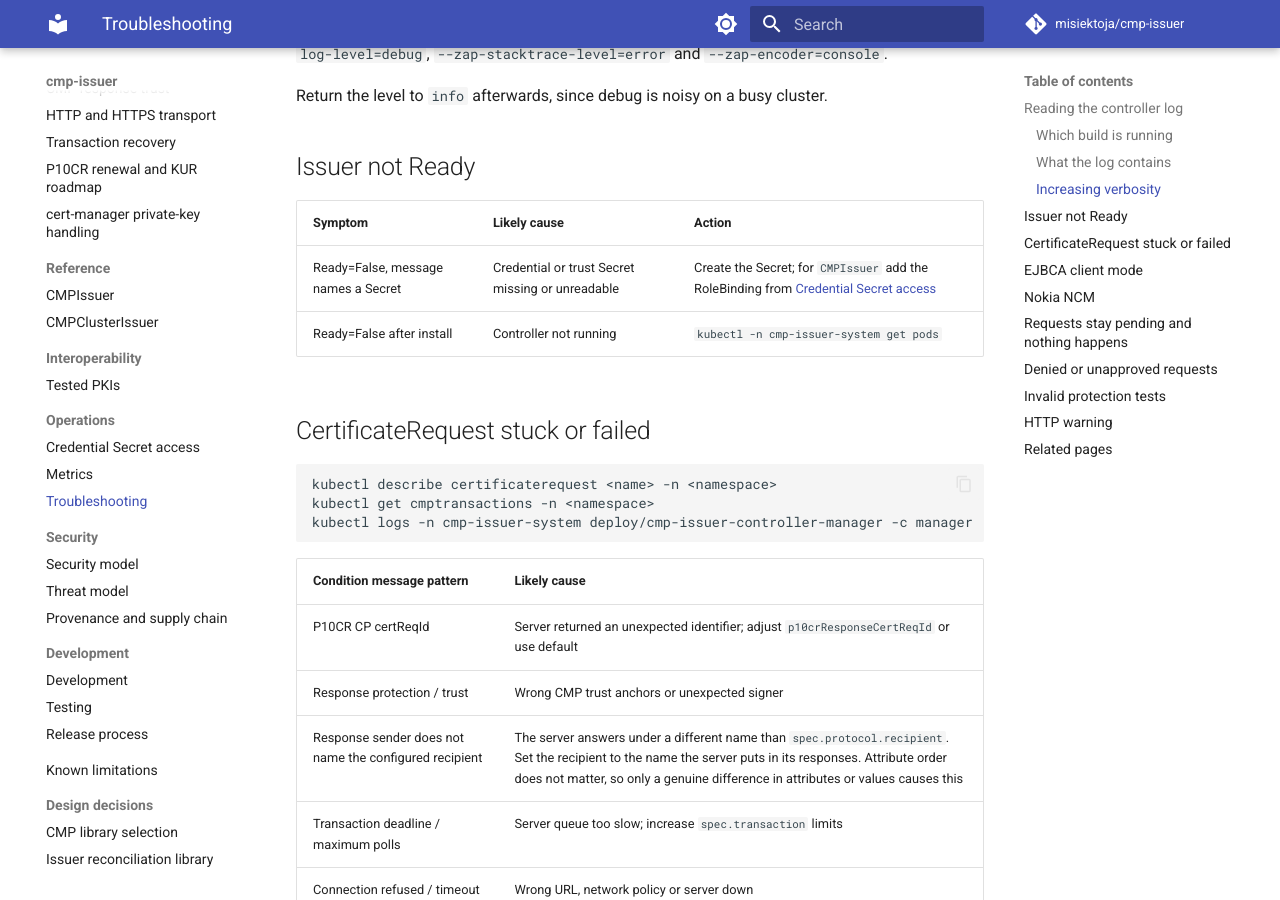
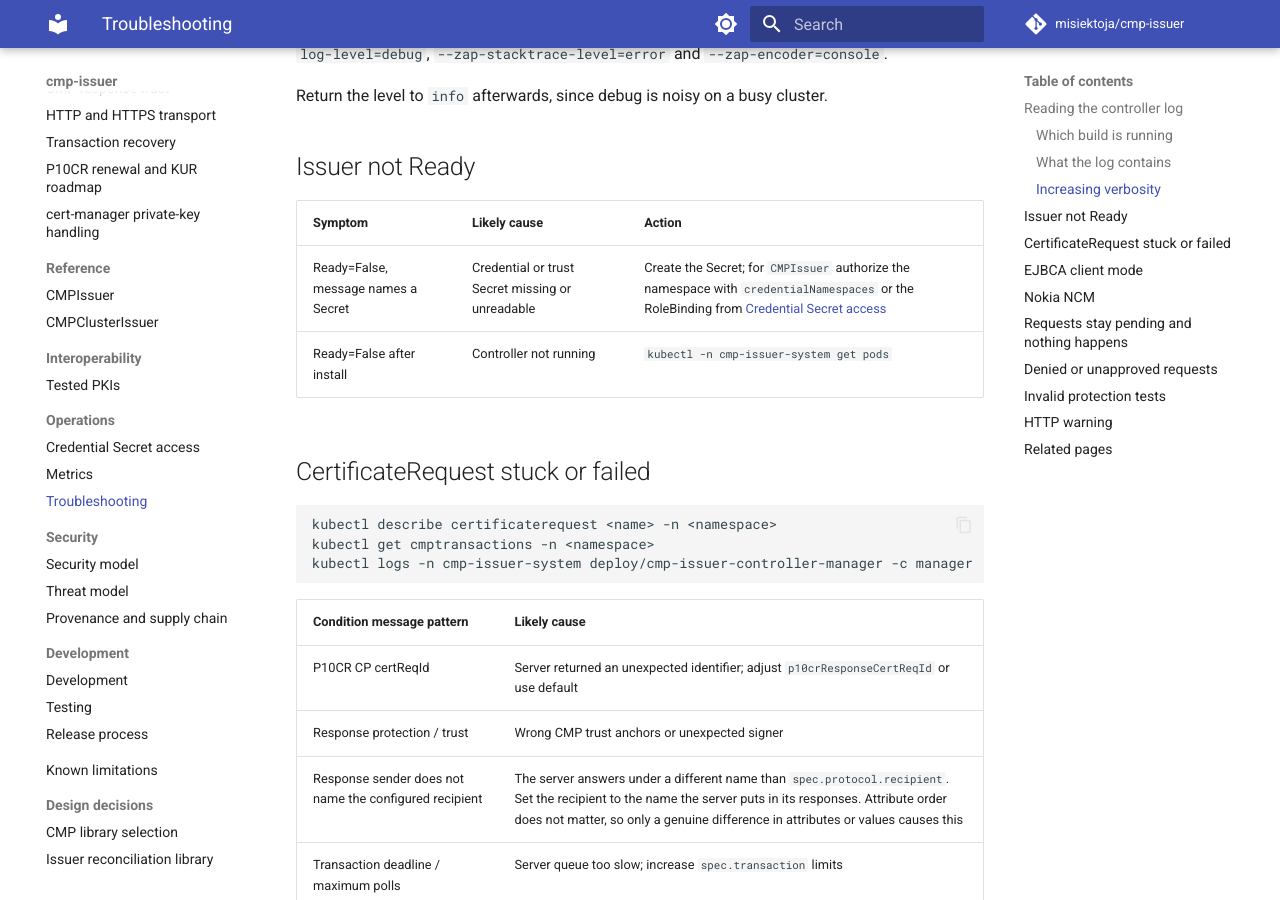
Before and after one commit to misiektoja/cmp-issuer, an MkDocs documentation site: the page built from docs/operations/troubleshooting.md, in a window 1280 px wide and 900 px high, scrolled down 4324 px. Built offline with MkDocs 1.6.1 and Material for MkDocs 9.7.7, drawn with Linux system fonts in a browser that asks for light colours; comment, search, counter and statistics services are not loaded.

Commit message:
docs(operations): name the chart value next to the RoleBinding

```diff
--- a/docs/operations/troubleshooting.md
+++ b/docs/operations/troubleshooting.md
@@ -170,7 +170,7 @@
 
 | Symptom | Likely cause | Action |
 | --- | --- | --- |
-| Ready=False, message names a Secret | Credential or trust Secret missing or unreadable | Create the Secret; for `CMPIssuer` add the RoleBinding from [Credential Secret access](secret-access.md) |
+| Ready=False, message names a Secret | Credential or trust Secret missing or unreadable | Create the Secret; for `CMPIssuer` authorize the namespace with `credentialNamespaces` or the RoleBinding from [Credential Secret access](secret-access.md) |
 | Ready=False after install | Controller not running | `kubectl -n cmp-issuer-system get pods` |
 
 ## CertificateRequest stuck or failed
```
